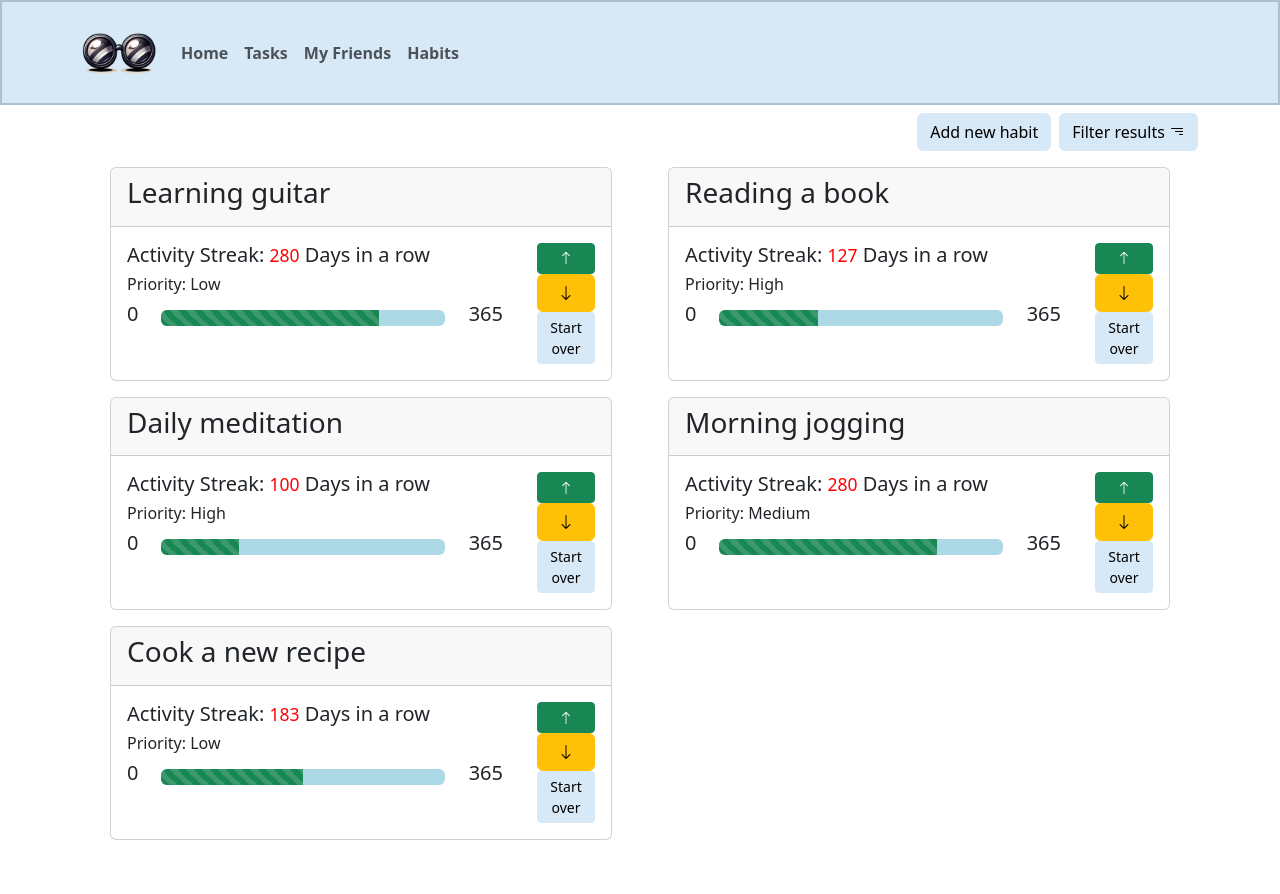
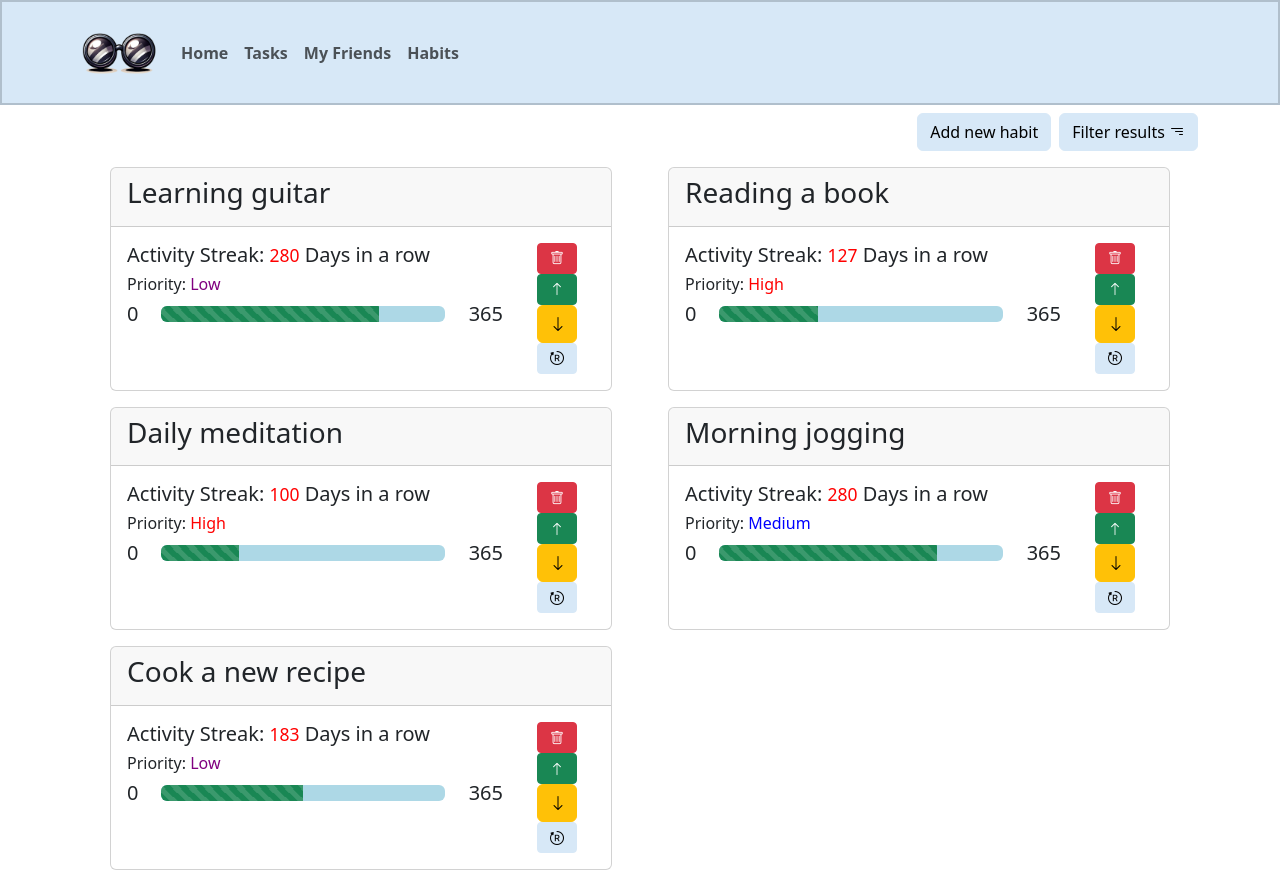
Before and after one commit to doctorbond2/GRUPPARBETE-Project-Morfjus, a React (Vite) app: page /habits in a window 1280 px wide. Before the commit the page ends 864 px from the top, so only its background shows below. Built offline with nearby package versions, Linux system fonts and the light colour scheme.

Commit message:
Lite extra fix för habits och home

```diff
--- a/src/components/habitsComp/Habit.jsx
+++ b/src/components/habitsComp/Habit.jsx
@@ -1,5 +1,13 @@
 import React from "react";
-import { Card, Button, Row, Col, ProgressBar } from "react-bootstrap";
+import {
+  Card,
+  Button,
+  Row,
+  Col,
+  ProgressBar,
+  OverlayTrigger,
+  Tooltip,
+} from "react-bootstrap";
 
 const Habit = ({
   habitItem,
@@ -7,6 +15,7 @@ const Habit = ({
   setSortedHabits,
   habitItemIndex,
   setHabits,
+  habits,
 }) => {
   const {
     streak,
@@ -56,6 +65,22 @@ const Habit = ({
         break;
     }
   };
+  const handleDelete = (target) => {
+    let updatedHabits = [...habits].filter((x, i) => {
+      return i !== target;
+    });
+    setHabits(updatedHabits);
+    setSortedHabits(updatedHabits);
+    console.log(habits);
+  };
+  const renderTooltip = (message) => (
+    <Tooltip
+      style={{ maxWidth: "200px", zIndex: "10" }}
+      id={`tooltip-${message}`}
+    >
+      {message}
+    </Tooltip>
+  );
   return (
     <>
       <Card>
@@ -75,10 +100,25 @@ const Habit = ({
                 {""} Days in a row
               </h5>
 
-              <h6>Priority: {str}</h6>
+              <h6>
+                Priority:{" "}
+                {
+                  <span
+                    style={
+                      str === "High"
+                        ? { color: "red" }
+                        : str === "Medium"
+                        ? { color: "blue" }
+                        : { color: "purple" }
+                    }
+                  >
+                    {str}
+                  </span>
+                }
+              </h6>
               <Row className="d-flex align-items-center justify-content-center">
                 <Col className="col-1">
-                  <h5>0</h5>
+                  <h5 style={{ marginBottom: "0" }}>0</h5>
                 </Col>
                 <Col>
                   <ProgressBar
@@ -91,12 +131,27 @@ const Habit = ({
                 </Col>
                 <Col className="col-2">
                   {" "}
-                  <h5>365</h5>
+                  <h5 style={{ marginBottom: "0" }}>365</h5>
                 </Col>
               </Row>
             </Col>
-            <Col className=" col-2">
-              <div className="d-flex flex-column">
+            <Col className="col-2">
+              <div className="d-flex flex-column" style={{ width: "40px" }}>
+                <OverlayTrigger
+                  placement="top"
+                  delay={{ show: 250, hide: 100 }}
+                  overlay={renderTooltip("Delete")}
+                >
+                  <Button
+                    variant="danger"
+                    size="sm"
+                    onClick={() => {
+                      handleDelete(habitItemIndex);
+                    }}
+                  >
+                    <i className="bi bi-trash"></i>
+                  </Button>
+                </OverlayTrigger>
                 <Button
                   size="sm"
                   onClick={(e) => {
@@ -120,9 +175,8 @@ const Habit = ({
                     handleActiveStreak(e);
                   }}
                   value="reset"
-                >
-                  Start over
-                </Button>
+                  className="bi bi-bootstrap-reboot"
+                ></Button>
               </div>
             </Col>
           </Row>
--- a/src/components/habitsComp/HabitInput.jsx
+++ b/src/components/habitsComp/HabitInput.jsx
@@ -12,7 +12,7 @@ const HabitInput = ({ handleChange, handleSubmit, habits, setHabits }) => {
                 handleChange(e, "title");
               }}
               type="text"
-              placeholder="YOLO"
+              placeholder="Start a new good habit!"
             />
             <Form.Text>What will you do next?</Form.Text>
           </Form.Group>
@@ -20,12 +20,13 @@ const HabitInput = ({ handleChange, handleSubmit, habits, setHabits }) => {
           <Form.Group className="mb-3">
             <Form.Label>Streak</Form.Label>
             <Form.Control
-              className="w-25"
+              style={{ width: "10em" }}
               onChange={(e) => {
                 handleChange(e, "streak");
               }}
               type="number"
-              placeholder="Why start at zero?"
+              placeholder="0-365 days"
+              max={365}
             />
           </Form.Group>
           <Form.Group className="mb-3">
--- a/src/components/habitsComp/HabitList.jsx
+++ b/src/components/habitsComp/HabitList.jsx
@@ -33,6 +33,7 @@ const HabitList = ({
                   <>
                     <Col className="col-6">
                       <ListGroup.Item
+                        key={"habit-" + habitItemIndex}
                         style={{
                           border: "none",
                           backgroundColor: "transparent",
@@ -45,6 +46,7 @@ const HabitList = ({
                             setSortedHabits,
                             habitItemIndex,
                             setHabits,
+                            habits,
                           }}
                         />
                       </ListGroup.Item>
--- a/src/components/homeComp/HomeHabitsCard.jsx
+++ b/src/components/homeComp/HomeHabitsCard.jsx
@@ -1,6 +1,11 @@
 import React from "react";
-import { Card } from "react-bootstrap";
+import { Card, ProgressBar, Row, Col } from "react-bootstrap";
 const HomeHabitsCard = ({ habit }) => {
+  const {
+    streak,
+    title,
+    prio: { str, tier },
+  } = habit;
   // title: "Daily meditation",
   // streak: 12,
   // prio: { str: "High", tier: 3 },
@@ -12,7 +17,25 @@ const HomeHabitsCard = ({ habit }) => {
         </Card.Header>
         <Card.Body className="card-habits-body">
           {" "}
-          <h2>{habit.streak}</h2>
+          <h4>Days: {habit.streak}</h4>
+          <Row className="d-flex align-items-center justify-content-center">
+            <Col className="col-1">
+              <h5 style={{ marginLeft: "2em", marginBottom: "0" }}>0</h5>
+            </Col>
+            <Col>
+              <ProgressBar
+                now={streak}
+                max={365}
+                variant="success"
+                style={{ backgroundColor: "lightblue" }}
+                animated
+              />
+            </Col>
+            <Col className="col-6">
+              {" "}
+              <h5 style={{ marginBottom: "0" }}>365</h5>
+            </Col>
+          </Row>
         </Card.Body>
         <Card.Footer>
           <h5>
--- a/src/pages/Home.jsx
+++ b/src/pages/Home.jsx
@@ -30,11 +30,10 @@ const Home = ({ habits, setHabits, friends, setFriends, tasks, setTasks }) => {
           </Col>
           <Col>
             <h2
-              className="m-3"
+              className="m-3 home-title-h2-general"
               onClick={() => {
                 navigate("/habits");
               }}
-              style={{ cursor: "pointer" }}
             >
               Habits
             </h2>
@@ -45,11 +44,10 @@ const Home = ({ habits, setHabits, friends, setFriends, tasks, setTasks }) => {
                   .slice(-3)}
             </div>
             <h2
-              className="m-3"
+              className="m-3 home-title-h2-general"
               onClick={() => {
                 navigate("/tasks");
               }}
-              style={{ cursor: "pointer" }}
             >
               Tasks
             </h2>
--- a/src/styles/_home.scss
+++ b/src/styles/_home.scss
@@ -6,3 +6,8 @@
 .home-cards-footer{
     max-height: 8rem;
 }
+
+.home-title-h2-general {
+    cursor: pointer;
+    width: fit-content;
+}
```
Also changed, not shown: src/components/habitsComp/HabitProgress.jsx (added, +8 -0 lines), src/index.css, 1 other file (tests, documents, lock files or other folders).
